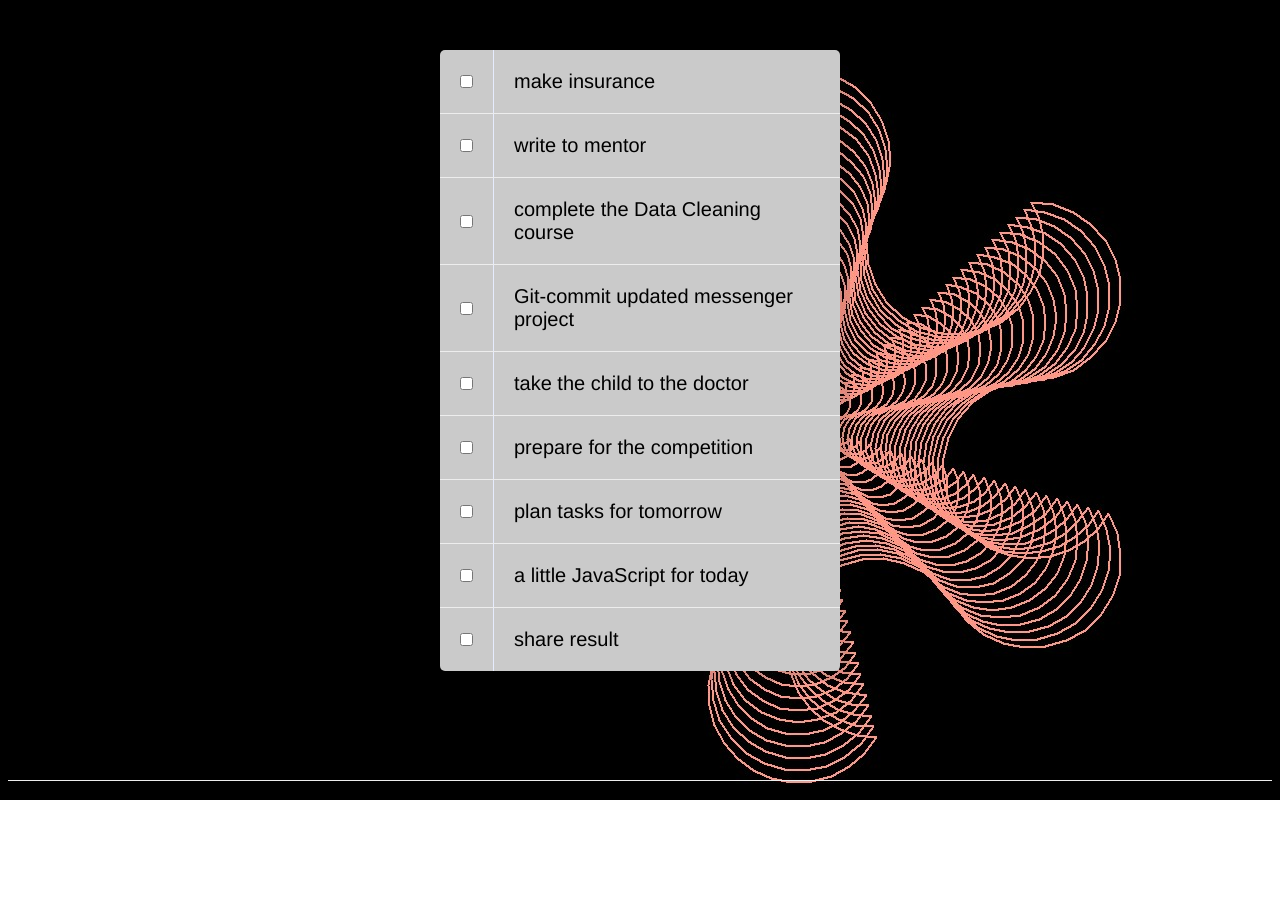
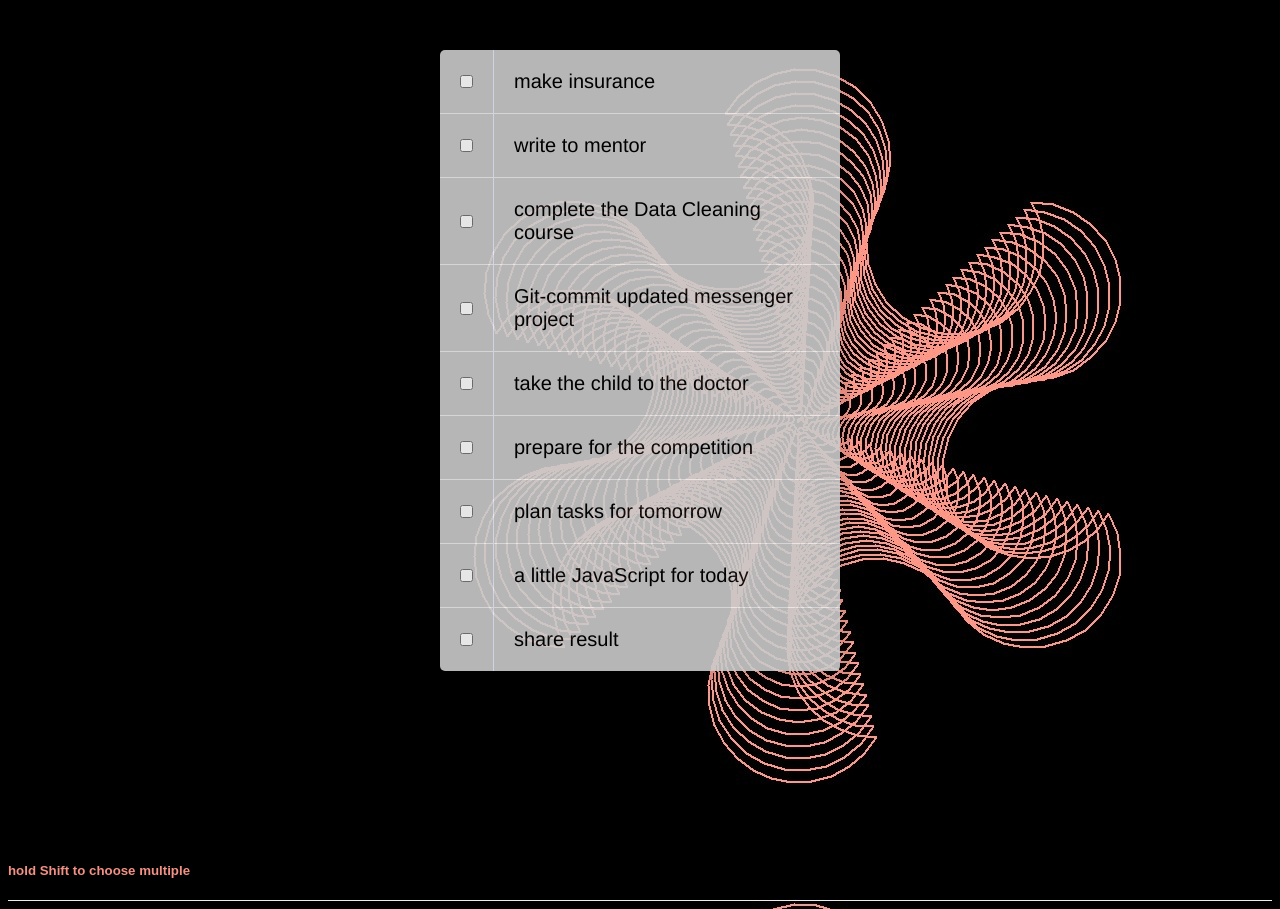
Before and after one commit to OlenaBabko/JavaScript30, a plain HTML site: page 05_task_checkboxes/index.html in a window 1280 px wide. Before the commit the page ends 800 px from the top, so only its background shows below. Drawn offline with Linux system fonts and the light colour scheme.

Commit message:
opacity, h5

```diff
--- a/05_task_checkboxes/style.css
+++ b/05_task_checkboxes/style.css
@@ -9,6 +9,7 @@ html {
     max-width: 400px;
     margin: 50px auto;
     background: #CACACA;
+    opacity: 0.9;
     border-radius: 5px;
     box-shadow: 10px 10px 0 rgba(0,0,0,0.1);
 }
@@ -38,3 +39,8 @@ p {
     font-weight: 200;
     border-left: 1px solid #E6ECFE;
 }
+h5 {
+    color: #F39185;
+    text-align: center;
+    padding-top: 120px;
+}
```
